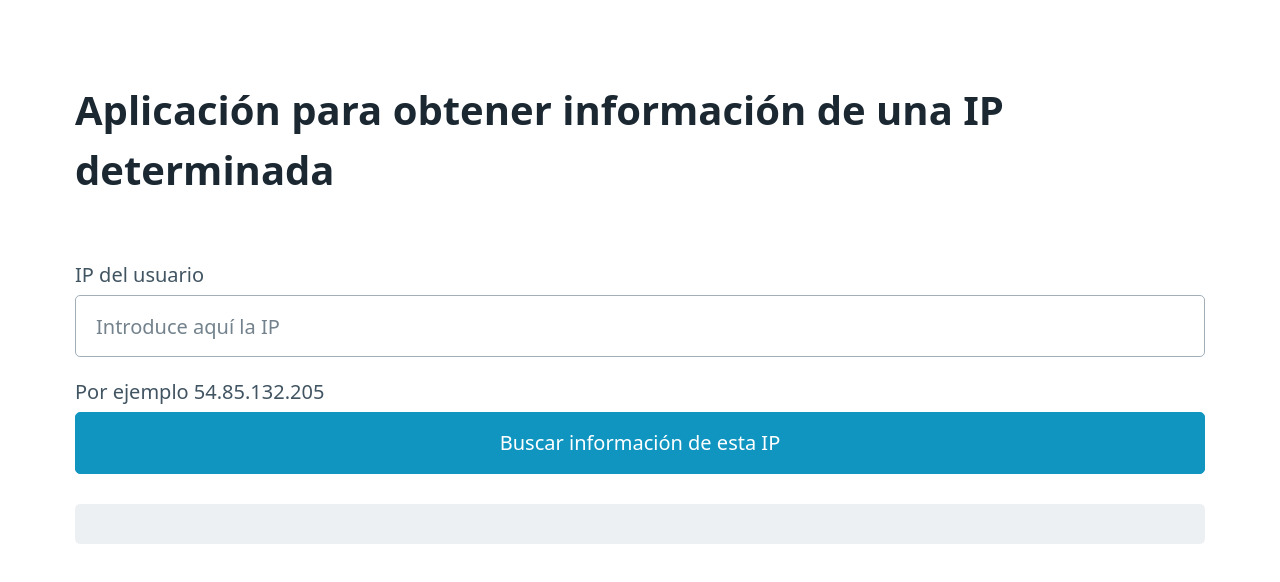
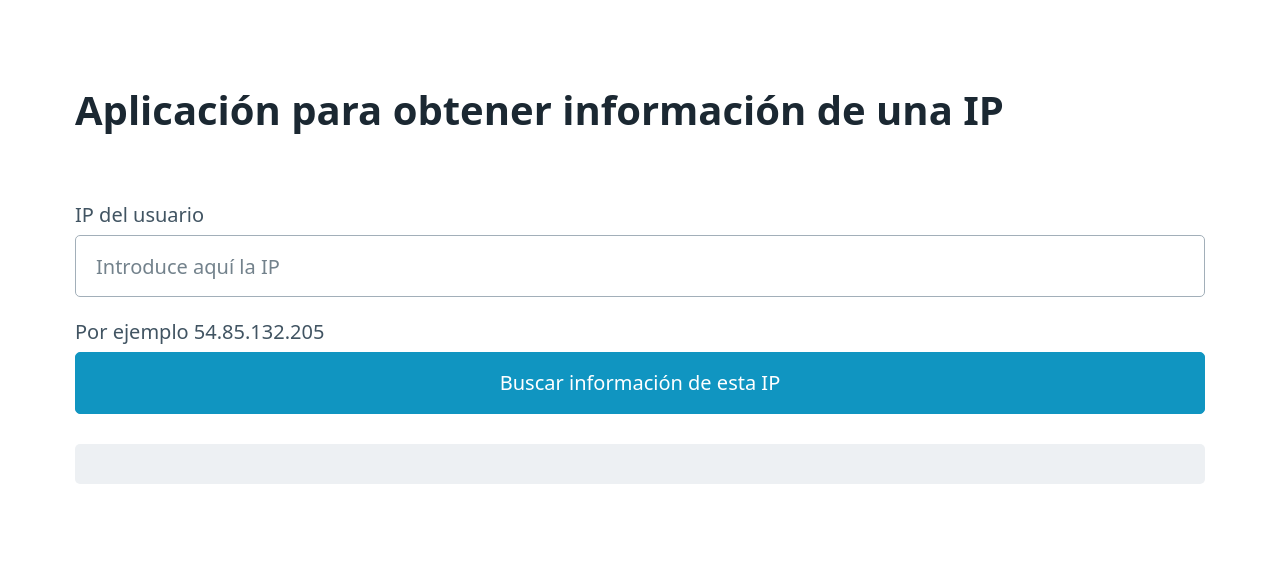
Before and after one commit to escarface/escarface-app-IP, a plain HTML site: page index.html in a window 1280 px wide. Drawn offline with nearby package versions, Linux system fonts and the light colour scheme.

Commit message:
update index

```diff
--- a/index.html
+++ b/index.html
@@ -7,7 +7,7 @@
     <link rel="stylesheet" href="https://unpkg.com/@picocss/pico@latest/css/pico.min.css">
 
 <main class="container">
-  <h1>Aplicación para obtener información de una IP determinada</h1>
+  <h1>Aplicación para obtener información de una IP</h1>
   <form id="form">
     <label>
       IP del usuario
```
